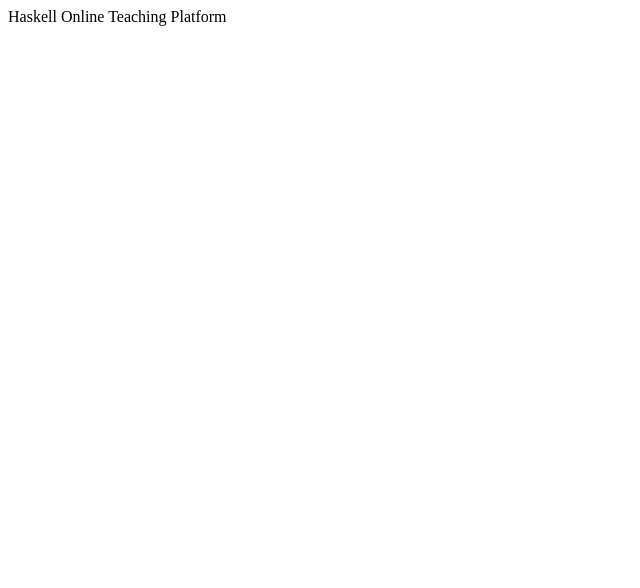
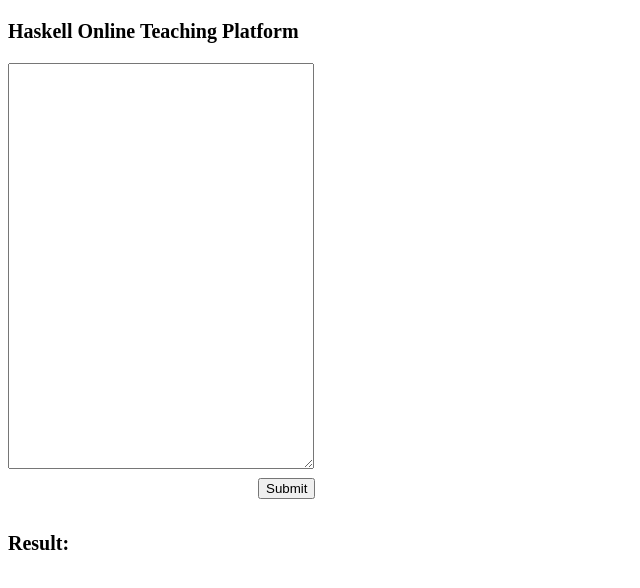
Before and after one commit to malinamusuroi/haskellTeachingPlatform, a React app: page / in a window 1280 px wide. Shown: the top 588 px of the page, without its empty margins (0-640 px from the left). Built offline with nearby package versions, Linux system fonts and the light colour scheme.

Commit message:
Set up expression submission and result rendering

```diff
--- a/package.json
+++ b/package.json
@@ -19,6 +19,8 @@
   "homepage": "https://github.com/malinamusuroi/haskellTeachingPlatform#readme",
   "devDependencies": {
     "@babel/core": "^7.2.2",
+    "@babel/plugin-proposal-class-properties": "^7.3.0",
+    "@babel/plugin-syntax-class-properties": "^7.2.0",
     "@babel/preset-env": "^7.3.1",
     "@babel/preset-react": "^7.0.0",
     "babel-loader": "^8.0.5",
--- /dev/null
+++ b/src/App.css
@@ -0,0 +1,3 @@
+.mytext {
+  width: 300px;
+}
--- /dev/null
+++ b/src/App.js
@@ -0,0 +1,45 @@
+import React, { Component } from 'react';
+
+class App extends Component {
+  constructor(props) {
+    super(props);
+    this.state = {
+      value: '',
+      data: ''
+    };
+    this.handleChange = this.handleChange.bind(this);
+    this.onSubmit = this.onSubmit.bind(this);
+  }
+
+  handleChange(e) {
+    console.log("Input value: " + e.target.value)
+    this.setState({ value: e.target.value })
+  }
+
+  onSubmit = () => {
+    var inputValue = this.state.value
+    fetch('/compile', {
+      method: 'POST',
+      body: JSON.stringify({ val: inputValue }),
+      headers: {
+        "Content-Type": "application/json",
+      }
+    }).then(res => res.json()).then(result => this.setState({ data: result.body }))
+      .catch(error => console.log(error));
+  }
+
+  render() {
+    return (
+      <div>
+        <p style={{ fontSize: '20px', fontWeight: 'bold' }}> Haskell Online Teaching Platform </p>
+        <textarea align="top" type="text" id="name" name="name" style={{ width: '300px', height: '400px', fontWeight: 'bold', fontSize: '12px' }} value={this.state.value} onChange={this.handleChange} />
+        <div style={{ marginTop: '5px', marginLeft: '250px' }} >
+          <button onClick={this.onSubmit}> Submit </button>
+        </div>
+        <div style={{ marginTop: '33px', fontSize: '20px', fontWeight: 'bold' }}> Result: {this.state.data} </div>
+      </div>
+    )
+  }
+}
+
+export default App;
--- a/src/index.js
+++ b/src/index.js
@@ -1,9 +1,8 @@
 import React from 'react';
 import ReactDOM from 'react-dom';
-
-const title = 'Haskell Online Teaching Platform';
+import App from './App';
 
 ReactDOM.render(
-  <div>{title}</div>,
+  <App />,
   document.getElementById('app')
 );
--- a/webpack.config.js
+++ b/webpack.config.js
@@ -9,6 +9,7 @@ module.exports = {
       }
     ]
   },
+  mode: 'development',
   resolve: {
     extensions: ['*', '.js', '.jsx']
   },
```
Also changed, not shown: server.js (+37 -4 lines), .babelrc, 1 other file (tests, documents, lock files or other folders).
